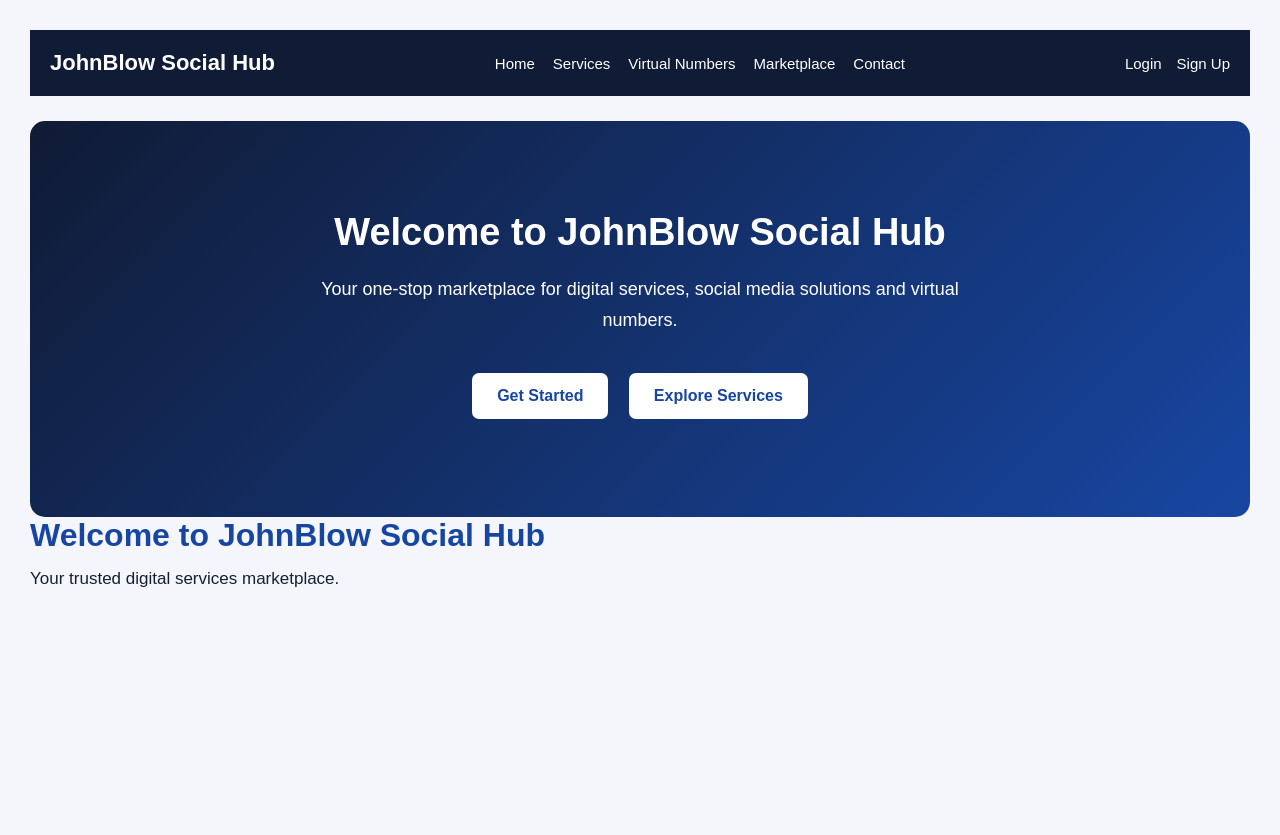
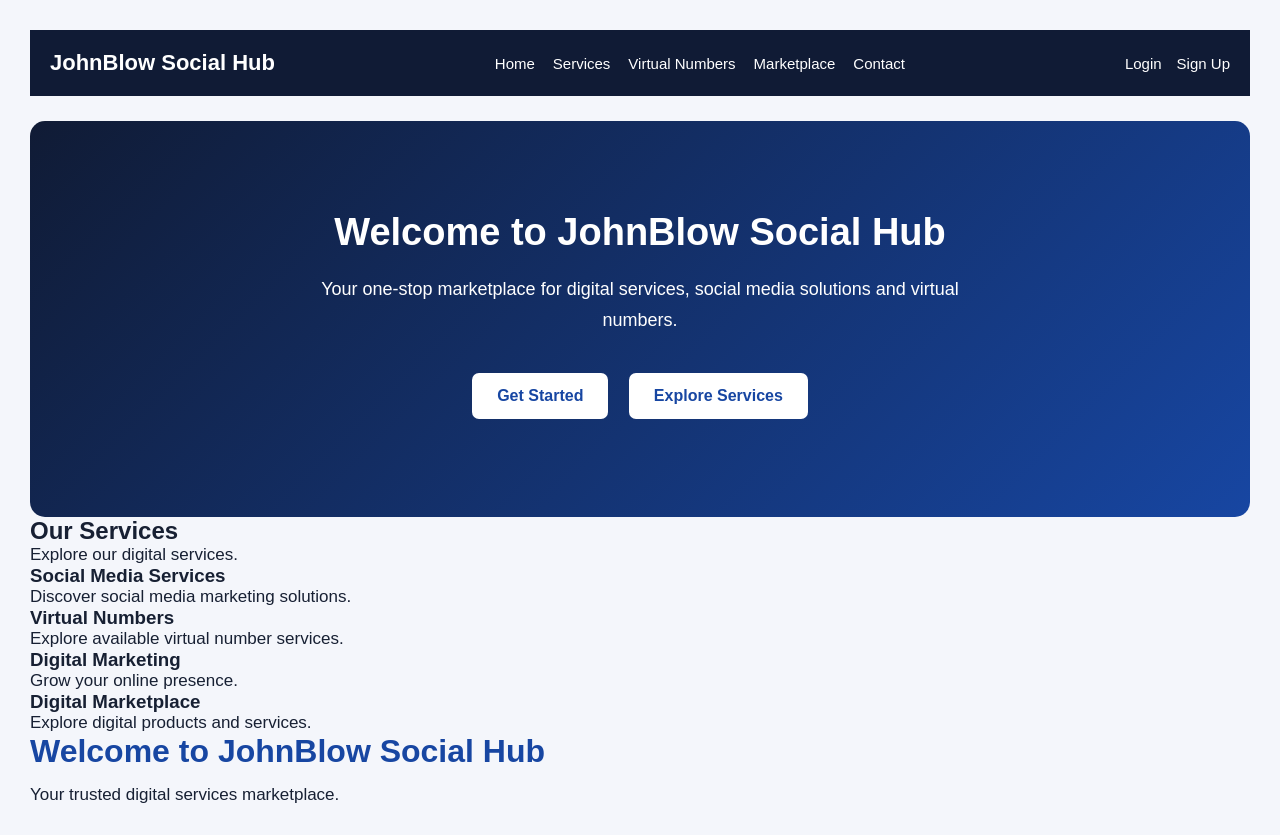
Before and after one commit to anyakorahjohn997-hash/johnblow-social-hub, a plain HTML site: page index.html in a window 1280 px wide. Before the commit the page ends 800 px from the top, so only its background shows below. Drawn offline with Linux system fonts and the light colour scheme.

Commit message:
Update index.html

```diff
--- a/index.html
+++ b/index.html
@@ -40,6 +40,36 @@
     </div>
 </section>
 
+<section class="services">
+    <h2>Our Services</h2>
+
+    <p>Explore our digital services.</p>
+
+    <div class="service-container">
+
+        <div class="service-card">
+            <h3>Social Media Services</h3>
+            <p>Discover social media marketing solutions.</p>
+        </div>
+
+        <div class="service-card">
+            <h3>Virtual Numbers</h3>
+            <p>Explore available virtual number services.</p>
+        </div>
+
+        <div class="service-card">
+            <h3>Digital Marketing</h3>
+            <p>Grow your online presence.</p>
+        </div>
+
+        <div class="service-card">
+            <h3>Digital Marketplace</h3>
+            <p>Explore digital products and services.</p>
+        </div>
+
+    </div>
+</section>
+
 
 
     <h1>Welcome to JohnBlow Social Hub</h1>
```
